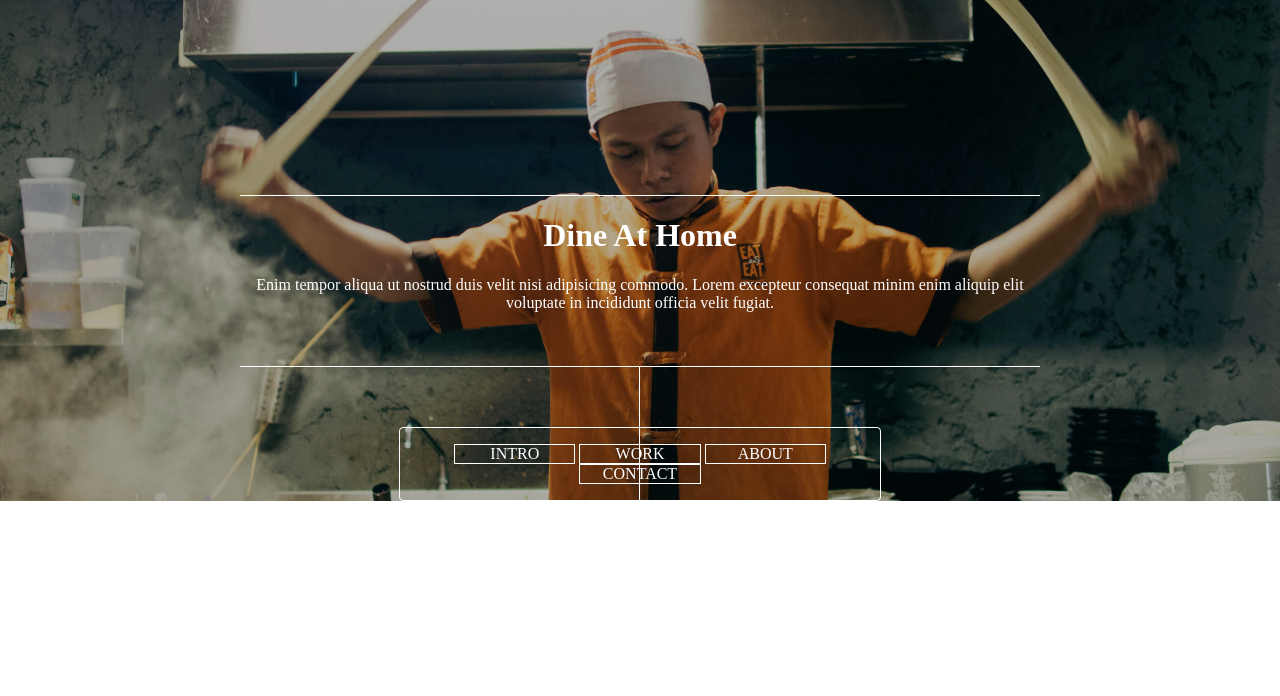
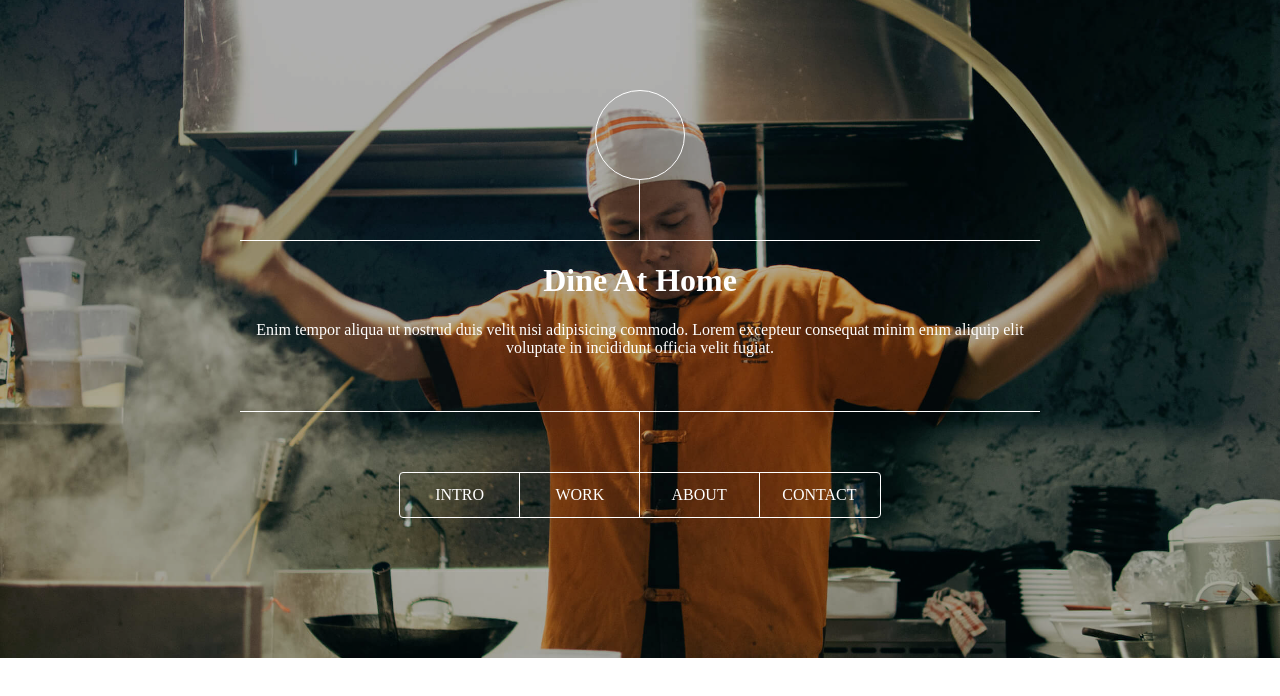
Before and after one commit to pptang/Playground, a website built with webpack: page index.html in a window 1280 px wide. Built offline with nearby package versions, Linux system fonts and the light colour scheme; files whose address does not match are found by name.

Commit message:
* finsih banner page

```diff
--- a/index.html
+++ b/index.html
@@ -1,18 +1,21 @@
 <!--https://html5up.net/uploads/demos/dimension/-->
 <!doctype html>
 <html>
+
 <head>
   <title>Dine At Home</title>
   <link rel="stylesheet" href="build/style.css" />
 </head>
+
 <body>
   <div id="banner">
+    <div class="logo"></div>
     <div class="container">
       <h1>Dine At Home</h1>
-      <div>Enim tempor aliqua ut nostrud duis velit nisi adipisicing commodo. Lorem excepteur consequat minim enim aliquip elit voluptate in incididunt officia velit fugiat.</div>
+      <div>Enim tempor aliqua ut nostrud duis velit nisi adipisicing commodo. Lorem excepteur consequat minim enim aliquip elit
+        voluptate in incididunt officia velit fugiat.</div>
     </div>
     <div id="navbar">
-      <div>
       <ul>
         <li><a href="#">INTRO</a></li>
         <li><a href="#">WORK</a></li>
@@ -21,7 +24,7 @@
       </ul>
     </div>
   </div>
-  </div>
   <script src="build/bundle.js"></script>
 </body>
+
 </html>
--- a/src/css/main.scss
+++ b/src/css/main.scss
@@ -27,9 +27,19 @@ $width: 800px;
     background-color: rgba(0, 0, 0, .300);
     z-index: 1;
   }
-
+  .logo {
+    margin-top: 90px;
+    width: 88px;
+    height: 88px;
+    line-height: 88px;
+    border: solid 1px #ffffff;
+    border-radius: 100%;
+    margin: 90px auto 0px;
+    z-index: 2;
+    position: relative;
+  }
   .container {
-    margin-top: 195px;
+    clear: both;
     width: 100%;
     border-style: solid;
     border-color: #ffffff;
@@ -41,6 +51,17 @@ $width: 800px;
     display: inline-block;
     position: relative;
     z-index: 2;
+    margin-top: 60px;
+    &:before {
+      content: '';
+      display: block;
+      width: 1px;
+      height: 60px;
+      background: #ffffff;
+      position: absolute;
+      left: calc(50% - 1px);
+      top: -61px;
+    }
     div {
       max-width: $width;
       display: inline-block;
@@ -50,12 +71,12 @@ $width: 800px;
   #navbar {
     position: relative;
     z-index: 2;
-    div {
     position: relative;
     border: 1px solid #ffffff;
     border-radius: 4px;
     width: 480px;
     margin-top: 60px;
+    margin-bottom: 136px;
     display: inline-block;
     &:before {
       content: '';
@@ -68,17 +89,27 @@ $width: 800px;
       top: -61px;
     }
     ul {
-        padding: 0;
+      padding-left: 0px;
+      list-style: none;
+      margin: 0px;
+      width: 100%;
       li {
-          border: 1px solid #ffffff;
+        position: relative;
+        float: left;
         display: inline-block;
-          width: calc((480px - 3px) / 4);
+        width: calc((100% - 1px * 3) / 4);
+        height: 44px;
+        line-height: 44px;
         a {
           text-decoration: none;
           color: white;
+
+        }
         &:hover {
-              color: rgba(255, 255, 255, .700);
+          background-color: rgba(255, 255, 255, .700);
         }
+        &:nth-child(2n+1) {
+          border-right: 1px solid #ffffff;
         }
       }
     }
@@ -93,6 +124,5 @@ $width: 800px;
       width: 1px;
     }
   }
-  }
 
 }
```
Lines whose indentation alone changed are shown as unchanged.
